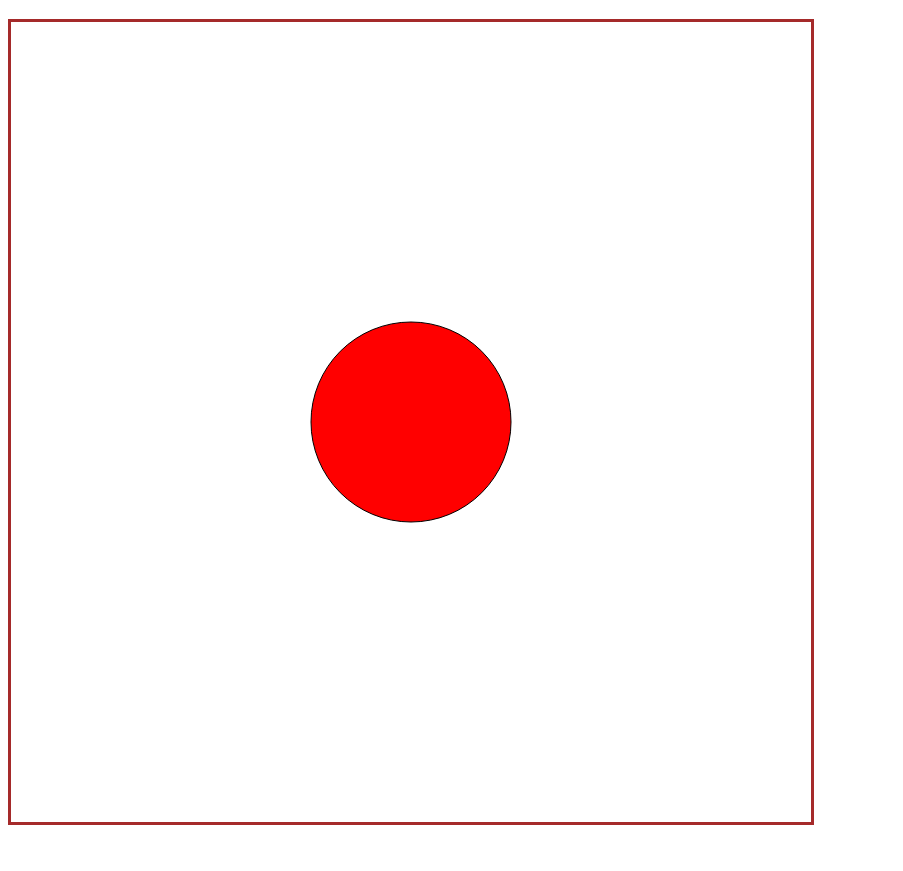
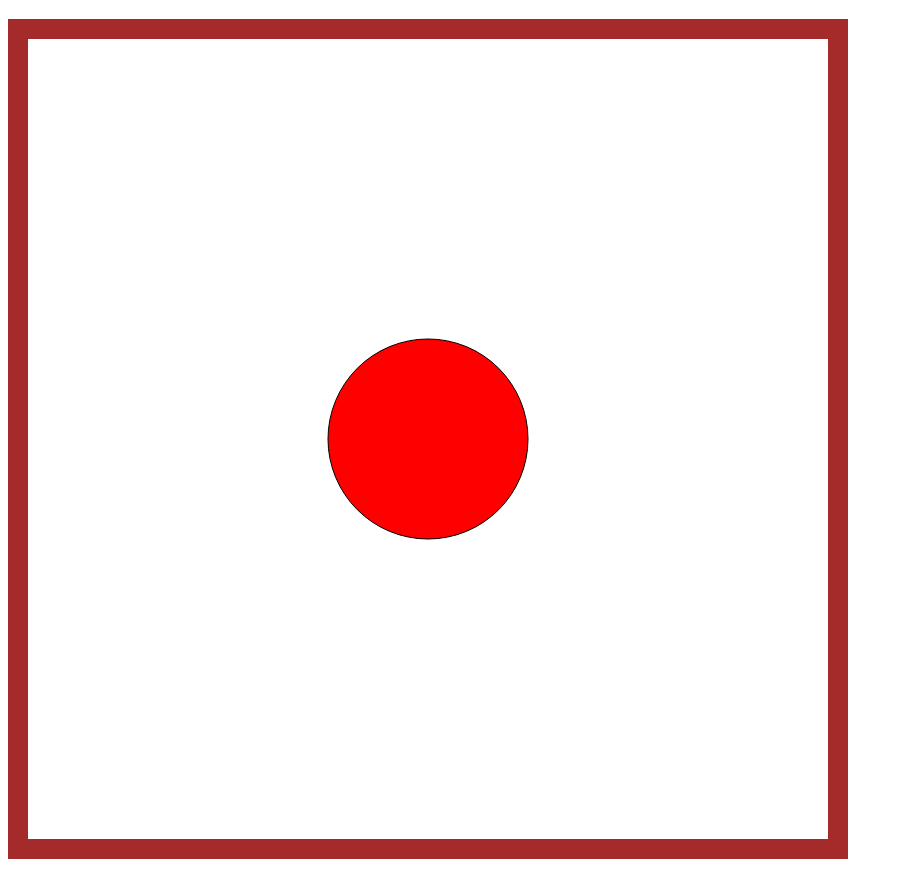
Before and after one commit to yellowle/hend, a plain HTML site: page index.html in a window 1280 px wide. Shown: the part 61-932 px from the top of the page, without its empty margins (0-903 px from the left). Before the commit the page ends 898 px from the top, so only its background shows below. Drawn offline with Linux system fonts and the light colour scheme.

Commit message:
border_big

```diff
--- a/css/style.css
+++ b/css/style.css
@@ -1,4 +1,4 @@
 #canvas , #canvas2{
-    border : solid;
+    border : solid 20px;
     border-color: brown;
 }
```
